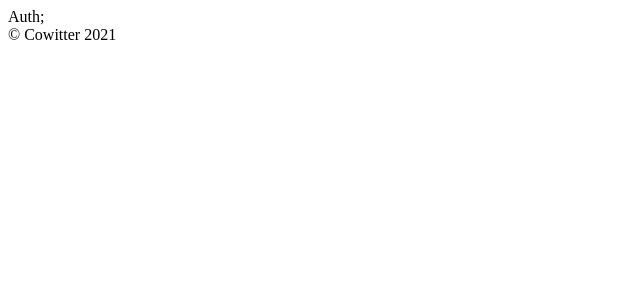
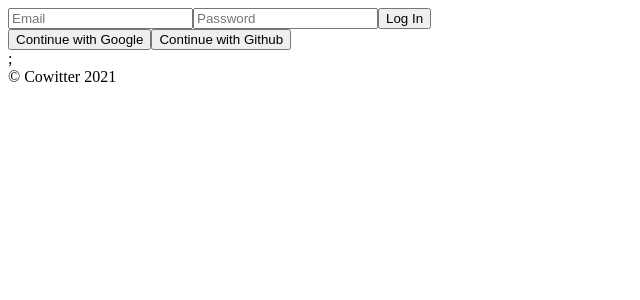
Before and after one commit to GAFFWC/cowitter, a React (Create React App) app in the folder web/: page /#/ in a window 1280 px wide. Shown: the top 300 px of the page, without its empty margins (0-640 px from the left). Built offline with nearby package versions, Linux system fonts and the light colour scheme; no server answers.

Commit message:
Update Auth.js
email, password / sns 로그인 파트 추가

```diff
--- a/web/src/routes/Auth.js
+++ b/web/src/routes/Auth.js
@@ -1,4 +1,38 @@
-import React from "react";
+import React, { useState } from "react";
 
-const Auth = () => <span>Auth</span>;
+const Auth = () => {
+    const [email, setEmail] = useState("");
+    const [password, setPassword] = useState("");
+
+    const onChange = (event) => {
+        const {
+            target: { name, value }
+        } = event;
+
+        if (name === "email") {
+            setEmail(value);
+        } else if (name === "password") {
+            setPassword(value);
+        }
+    };
+
+    const onSubmit = (event) => {
+        // 기본 새로고침 x
+        event.preventDefault();
+    };
+
+    return (
+        <div>
+            <form onSubmit={onSubmit}>
+                <input name="email" type="email" placeholder="Email" required value={email} onChange={onChange} />
+                <input name="password" type="password" placeholder="Password" required value={password} onChange={onChange} />
+                <input type="submit" value="Log In" />
+            </form>
+            <div>
+                <button>Continue with Google</button>
+                <button>Continue with Github</button>
+            </div>
+        </div>
+    );
+};
 export default Auth;
```
